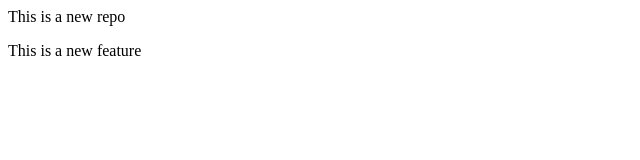
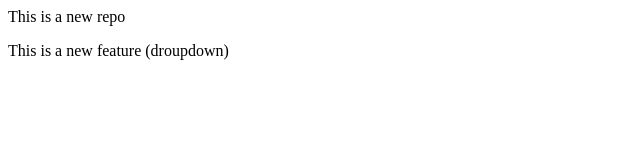
Before and after one commit to nitinmanebsnl/LocalRepo, a plain HTML site: page index.html in a window 1280 px wide. Shown: the full height of the page, 0-640 px from the left. Drawn offline with Linux system fonts and the light colour scheme.

Commit message:
Add droupdown

```diff
--- a/index.html
+++ b/index.html
@@ -1,2 +1,2 @@
 <p> This is a new repo</p>
-<p> This is a new feature</p>
+<p> This is a new feature (droupdown)</p>
```
